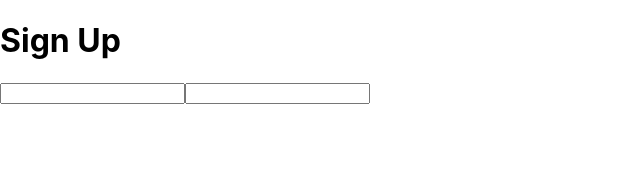
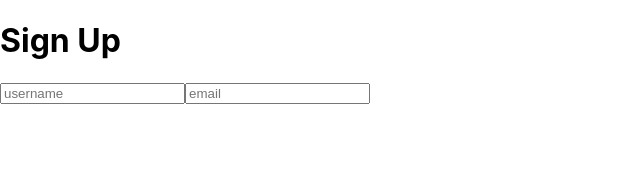
Before and after one commit to eagle-tex/react-with-tdd, a React (Create React App) app: page / in a window 1280 px wide. Shown: the top 173 px of the page, without its empty margins (0-640 px from the left). Built offline with nearby package versions, Linux system fonts and the light colour scheme.

Commit message:
feat(SignUpPage): pass #2-3 -> add placeholders to inputs

```diff
--- a/src/pages/SignUpPage.jsx
+++ b/src/pages/SignUpPage.jsx
@@ -5,8 +5,8 @@ class SignUpPage extends Component {
     return (
       <div>
         <h1>Sign Up</h1>
-        <input />
-        <input />
+        <input placeholder="username" />
+        <input placeholder="email" />
       </div>
     );
   }
```
